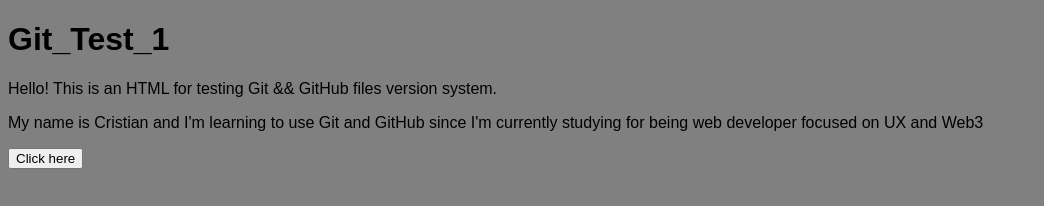
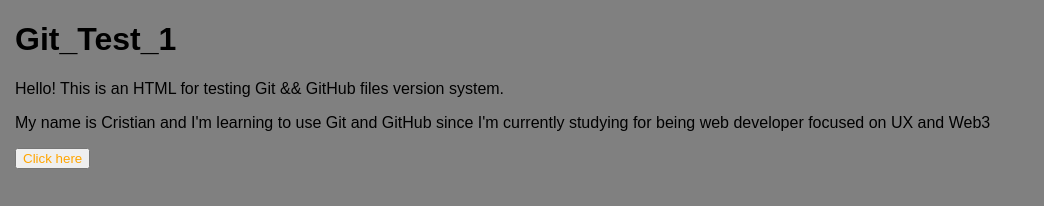
Before and after one commit to bit-rec98/Test_1, a plain HTML site: page index.html in a window 1280 px wide. Shown: the whole page, without its empty margins (0-1044 px from the left). Drawn offline with Linux system fonts and the light colour scheme.

Commit message:
Added some features to CSS

```diff
--- a/styles.css
+++ b/styles.css
@@ -1,4 +1,10 @@
 body{
     background-color: gray;
     font-family: sans-serif;
+    margin: 15px;
 }
+
+button {
+    color: orange;
+    font-family: sans-serif;
+}
```
